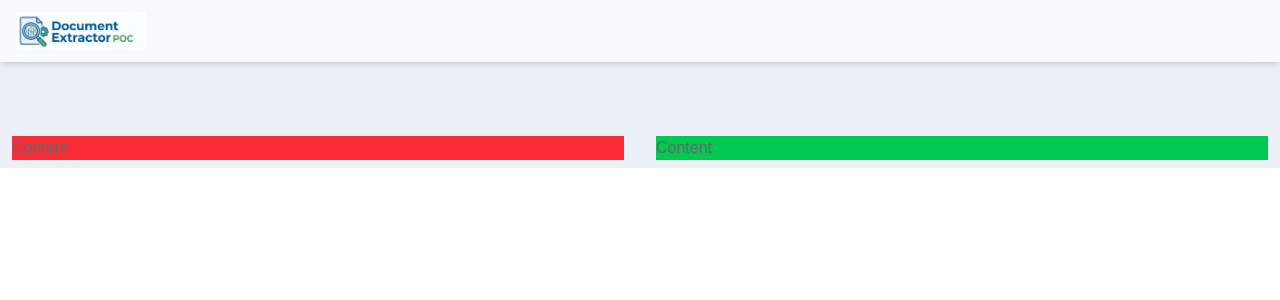
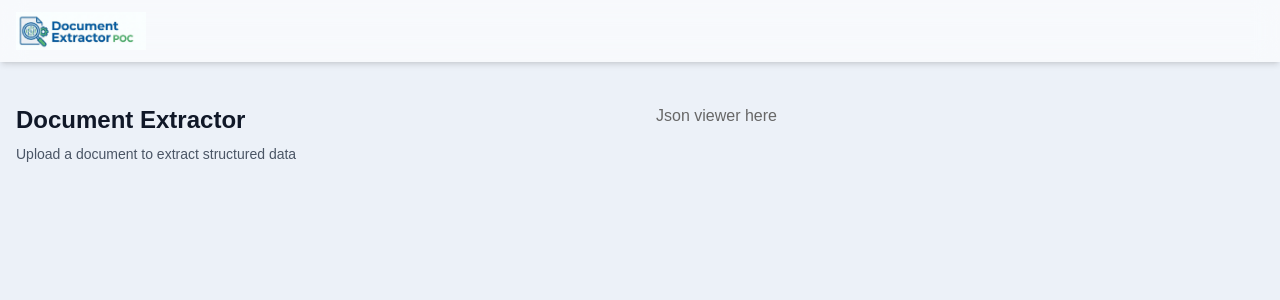
Before and after one commit to alonzojoe/doc-extract-poc, a React (Vite) app: page / in a window 1280 px wide. Shown: the top 300 px of the page. Built offline with nearby package versions, Linux system fonts and the light colour scheme.

Commit message:
feat: restructure app layout UI

```diff
--- a/src/App.tsx
+++ b/src/App.tsx
@@ -6,11 +6,28 @@ function App() {
   return (
     <>
       <Navbar />
-      <main className="text-base text-sub antialiased h-dvh">
-        <section id="home" className="pt-20 lg:pt-32 bg-accent">
-          <Wrapper className='px-3 py-2 grid items-center grid-cols-1 lg:grid-cols-2 gap-8'>
-            <p className='bg-red-500'>Content</p>
-            <p className='bg-green-500'>Content</p>
+      <main className="text-base text-sub antialiased h-dvh bg-accent">
+        <section id="home" className="pt-28 lg:pt-20">
+        <Wrapper className="px-4 py-6">
+            <div className="grid grid-cols-1 lg:grid-cols-2 gap-6 lg:gap-8">
+
+              <div className="space-y-6">
+                <div>
+                  <h1 className="text-2xl font-bold text-gray-900 mb-2">
+                    Document Extractor
+                  </h1>
+                  <p className="text-sm text-gray-600">
+                    Upload a document to extract structured data
+                  </p>
+                </div>
+
+
+              </div>
+
+              <div className="lg:sticky lg:top-24 h-fit">
+                Json viewer here
+              </div>
+            </div>
           </Wrapper>
         </section>
       </main>
```
